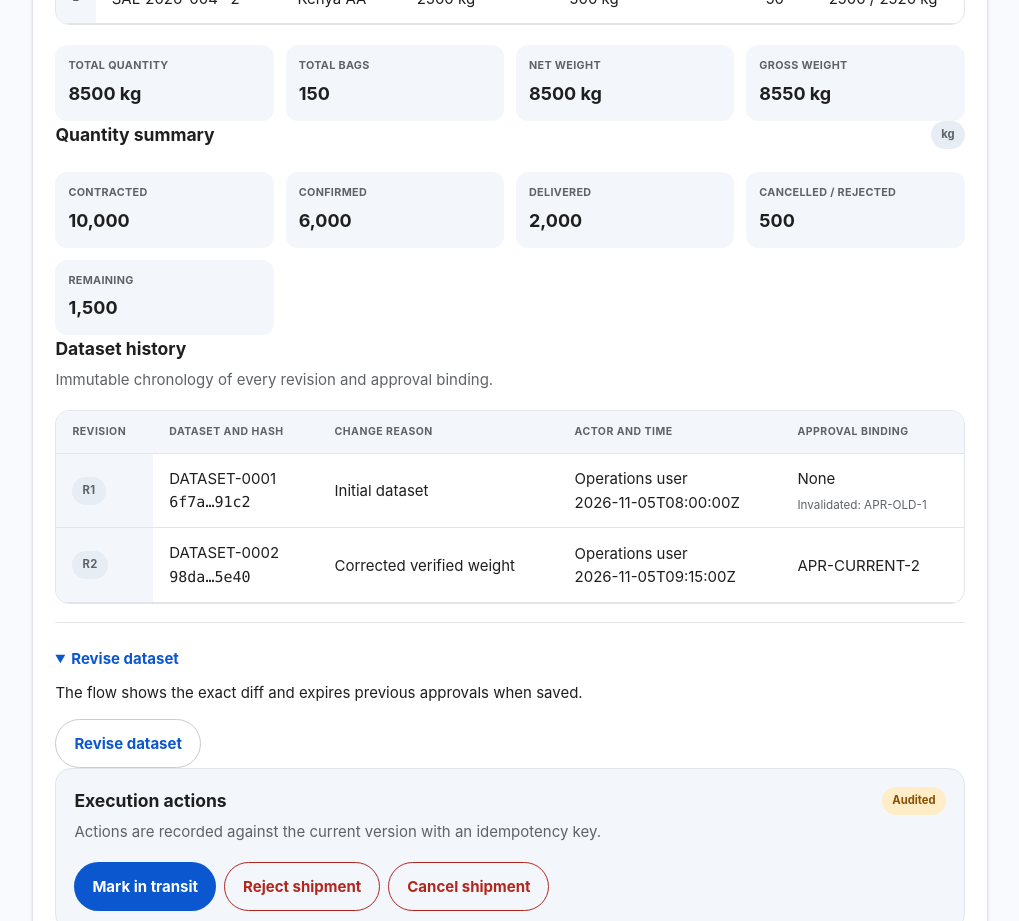
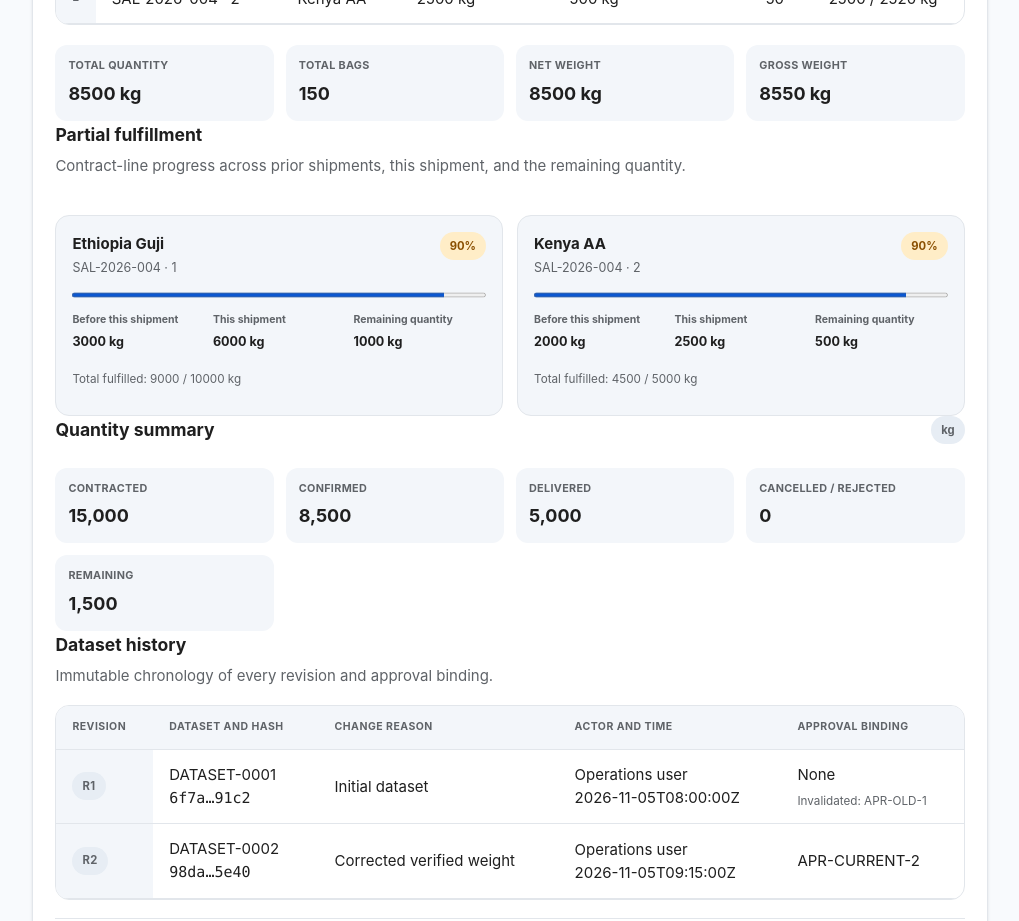
Before and after one commit to EslamHamed2017/orb-system, a Next.js app: page /projects/1/shipments in a window 1280 px wide. Shown: the part 2700-3621 px from the top of the page, without its empty margins (254-1273 px from the left). Built offline with nearby package versions, Linux system fonts and the light colour scheme.

Commit message:
feat(orb): visualize partial fulfillment progress

```diff
--- /dev/null
+++ b/src/ui/features/shipments/PartialFulfillmentVisualization.tsx
@@ -0,0 +1,19 @@
+import s from "./operations.module.css";
+import { buildPartialFulfillmentRows, type PartialFulfillmentInput } from "./partial-fulfillment";
+
+export function PartialFulfillmentVisualization({ locale, lines }: Readonly<{ locale: "en" | "ar"; lines: readonly PartialFulfillmentInput[] }>) {
+  const ar = locale === "ar", rows = buildPartialFulfillmentRows(lines);
+  return <section aria-labelledby="partial-fulfillment-title" className={s.stack}>
+    <div className={s.sectionHeader}><div><h3 id="partial-fulfillment-title">{ar ? "التنفيذ الجزئي" : "Partial fulfillment"}</h3><p>{ar ? "تقدم كل بند عقد عبر الشحنات السابقة وهذه الشحنة والكمية المتبقية." : "Contract-line progress across prior shipments, this shipment, and the remaining quantity."}</p></div></div>
+    <div className={s.fulfillmentGrid}>{rows.map((row) => <article className={s.fulfillmentCard} key={row.contractLineVersionId}>
+      <div className={s.fulfillmentHeading}><div><strong>{row.productName}</strong><small><bdi>{row.contractLineReference}</bdi></small></div><span className={[s.chip, row.completionPercent === 100 ? s.success : s.warning].join(" ")}>{row.completionPercent}%</span></div>
+      <progress max={100} value={row.completionPercent} aria-label={row.productName + " " + (ar ? "نسبة التنفيذ" : "fulfillment percentage")}>{row.completionPercent}%</progress>
+      <dl className={s.fulfillmentStats}>
+        <div><dt>{ar ? "تم قبل هذه الشحنة" : "Before this shipment"}</dt><dd><bdi>{row.fulfilledBeforeShipment} {row.unit}</bdi></dd></div>
+        <div><dt>{ar ? "هذه الشحنة" : "This shipment"}</dt><dd><bdi>{row.currentShipmentQuantity} {row.unit}</bdi></dd></div>
+        <div><dt>{ar ? "الكمية المتبقية" : "Remaining quantity"}</dt><dd><bdi>{row.remainingQuantity} {row.unit}</bdi></dd></div>
+      </dl>
+      <p className={s.helper}>{ar ? "الإجمالي المنفذ" : "Total fulfilled"}: <bdi>{row.fulfilledQuantity} / {row.contractedQuantity} {row.unit}</bdi></p>
+    </article>)}</div>
+  </section>;
+}
--- a/src/ui/features/shipments/ShipmentWorkspaceCore.tsx
+++ b/src/ui/features/shipments/ShipmentWorkspaceCore.tsx
@@ -1,12 +1,13 @@
 import { DatasetHistory, type DatasetHistoryRow } from "./DatasetHistory";
 import { ExecutionActions, type ShipmentKind, type ShipmentUiState } from "./ExecutionActions";
 import { QuantitySummary } from "./QuantitySummary";
+import { PartialFulfillmentVisualization } from "./PartialFulfillmentVisualization";
 import { SalesShipmentLines } from "./SalesShipmentLines";
 import { SupplierContainerLines } from "./SupplierContainerLines";
 import s from "./operations.module.css";
 type DemoState="tolerance"|"stale"|"replay"|"post-transit"|null;
 const approvedSalesLines = [{ id: "contract-line-version-1", reference: "SAL-2026-004 · 1", productName: "Ethiopia Guji", remainingQuantity: "7000", unit: "kg" }, { id: "contract-line-version-2", reference: "SAL-2026-004 · 2", productName: "Kenya AA", remainingQuantity: "3000", unit: "kg" }] as const;
-const initialSalesLines = [{ id: "shipment-line-1", contractLineVersionId: "contract-line-version-1", contractLineReference: "SAL-2026-004 · 1", productName: "Ethiopia Guji", quantity: "6000", remainingQuantity: "7000", unit: "kg", bagCount: 100, bagWeight: "60", netWeight: "6000", grossWeight: "6030", customerPurchaseOrderReference: "PO-481", marksAndNumbers: "ORB-GUJI" }, { id: "shipment-line-2", contractLineVersionId: "contract-line-version-2", contractLineReference: "SAL-2026-004 · 2", productName: "Kenya AA", quantity: "2500", remainingQuantity: "3000", unit: "kg", bagCount: 50, bagWeight: "50", netWeight: "2500", grossWeight: "2520", customerPurchaseOrderReference: null, marksAndNumbers: null }] as const;
+const initialSalesLines = [{ id: "shipment-line-1", contractLineVersionId: "contract-line-version-1", contractLineReference: "SAL-2026-004 · 1", productName: "Ethiopia Guji", quantity: "6000", remainingQuantity: "7000", contractedQuantity: "10000", unit: "kg", bagCount: 100, bagWeight: "60", netWeight: "6000", grossWeight: "6030", customerPurchaseOrderReference: "PO-481", marksAndNumbers: "ORB-GUJI" }, { id: "shipment-line-2", contractLineVersionId: "contract-line-version-2", contractLineReference: "SAL-2026-004 · 2", productName: "Kenya AA", quantity: "2500", remainingQuantity: "3000", contractedQuantity: "5000", unit: "kg", bagCount: 50, bagWeight: "50", netWeight: "2500", grossWeight: "2520", customerPurchaseOrderReference: null, marksAndNumbers: null }] as const;
 const approvedPurchaseLines = [{ id: "purchase-line-version-1", reference: "PUR-2026-011 · 1", productName: "Ethiopia Guji", remainingQuantity: "7000", unit: "kg", supplierId: "supplier-arbor", supplierName: "Arbor Export", purchaseContractId: "purchase-contract-1" }, { id: "purchase-line-version-2", reference: "PUR-2026-019 · 1", productName: "Kenya AA", remainingQuantity: "3000", unit: "kg", supplierId: "supplier-blue-nile", supplierName: "Blue Nile Trading", purchaseContractId: "purchase-contract-2" }] as const;
 const initialSupplierLines = [{ id: "container-line-1", supplierId: "supplier-arbor", supplierName: "Arbor Export", purchaseContractId: "purchase-contract-1", contractLineVersionId: "purchase-line-version-1", contractLineReference: "PUR-2026-011 · 1", productName: "Ethiopia Guji", quantity: "6000", remainingQuantity: "7000", unit: "kg", bagCount: 100, bagWeight: "60", netWeight: "6000", grossWeight: "6030", supplierLotReference: "ARB-GUJI-26" }, { id: "container-line-2", supplierId: "supplier-blue-nile", supplierName: "Blue Nile Trading", purchaseContractId: "purchase-contract-2", contractLineVersionId: "purchase-line-version-2", contractLineReference: "PUR-2026-019 · 1", productName: "Kenya AA", quantity: "2500", remainingQuantity: "3000", unit: "kg", bagCount: 50, bagWeight: "50", netWeight: "2500", grossWeight: "2520", supplierLotReference: "BNT-KAA-88" }] as const;
 const history:readonly DatasetHistoryRow[]=[{revision:1,datasetId:"DATASET-0001",hash:"6f7a…91c2",reason:"Initial dataset",actor:"Operations user",changedAt:"2026-11-05T08:00:00Z",approvalId:null,invalidatedApprovalIds:["APR-OLD-1"]},{revision:2,datasetId:"DATASET-0002",hash:"98da…5e40",reason:"Corrected verified weight",actor:"Operations user",changedAt:"2026-11-05T09:15:00Z",approvalId:"APR-CURRENT-2",invalidatedApprovalIds:[]}];
@@ -19,7 +20,8 @@ export function ShipmentWorkspaceCore({kind,locale,state,demoState,canMutate=tru
   {!supplier&&<div className={s.cardMuted}><label>{ar?"مصدر المورد الأساسي":"Primary supplier source"}<select aria-label={ar?"مصدر المورد الأساسي":"Primary supplier source"} defaultValue="ORB-SUP-0007"><option value="ORB-SUP-0007">ORB-SUP-0007 — {ar?"مؤكدة ومتوافقة":"Confirmed and compatible"}</option></select><small className={s.helper}>{ar?"مصدر مؤكد ومتوافق واحد مرتبط بهذه الشحنة.":"Exactly one confirmed compatible source is bound."}</small></label></div>}
   {!supplier&&<SalesShipmentLines locale={locale} initialLines={initialSalesLines} approvedLines={approvedSalesLines} canMutate={canMutate&&state==="draft"}/>}
   {supplier&&<SupplierContainerLines locale={locale} initialLines={initialSupplierLines} approvedLines={approvedPurchaseLines} canMutate={canMutate&&state==="draft"}/>}
-  {!supplier&&<QuantitySummary locale={locale} value={{contracted:"10,000",confirmed:"6,000",delivered:"2,000",cancelledRejected:"500",remaining:"1,500"}}/>}
+  {!supplier&&<PartialFulfillmentVisualization locale={locale} lines={initialSalesLines.map((line) => ({ contractLineVersionId: line.contractLineVersionId, contractLineReference: line.contractLineReference, productName: line.productName, contractedQuantity: line.contractedQuantity, availableBeforeShipment: line.remainingQuantity, currentShipmentQuantity: line.quantity, unit: line.unit }))}/>}
+  {!supplier&&<QuantitySummary locale={locale} value={{contracted:"15,000",confirmed:"8,500",delivered:"5,000",cancelledRejected:"0",remaining:"1,500"}}/>}
   {demoState==="tolerance"&&!supplier&&<section role="alert" className={`${s.notice} ${s.noticeError}`}><h3>{ar?"خارج حدود التحمل":"Outside tolerance"}</h3><p>{ar?"المسموح: 9,900 إلى 10,100؛ الفعلي: 10,250.":"Allowed: 9,900 to 10,100; actual: 10,250."}</p><p>{ar?"مراجعة مجموعة البيانات 2 · مصدر المورد الأساسي ORB-SUP-0007":"Dataset revision 2 · primary supplier source ORB-SUP-0007"}</p><p>{ar?"انتهت صلاحية الموافقة: APR-OLD-1":"Approval expired: APR-OLD-1"}</p><button className={s.secondary} type="button" data-operation-id="requestToleranceException">{ar?"طلب استثناء":"Request exception"}</button></section>}
   <section aria-labelledby={`${kind}-history-title`}><div className={s.sectionHeader}><div><h3 id={`${kind}-history-title`}>{ar?"سجل مجموعة البيانات":"Dataset history"}</h3><p>{ar?"سجل زمني غير قابل للتغيير لكل مراجعة وارتباط اعتماد.":"Immutable chronology of every revision and approval binding."}</p></div></div><DatasetHistory rows={history} locale={locale}/></section>
   {canMutate&&canRevise&&<details className={s.disclosure} open><summary>{ar?"مراجعة مجموعة البيانات":"Revise dataset"}</summary><p>{ar?"يُظهر التدفق الفرق وينهي الموافقات السابقة عند حفظ مراجعة جديدة.":"The flow shows the exact diff and expires previous approvals when saved."}</p><button className={s.secondary} type="button" data-operation-id={supplier?"reviseSupplierShipmentDataset":"reviseSalesShipmentDataset"}>{ar?"مراجعة مجموعة البيانات":"Revise dataset"}</button></details>}
--- a/src/ui/features/shipments/operations.module.css
+++ b/src/ui/features/shipments/operations.module.css
@@ -59,3 +59,16 @@
  .metaGrid,.stats,.formGrid{grid-template-columns:1fr 1fr}.tabs{margin-inline:-16px;padding-inline:8px}.tab{padding-inline:12px}.routeItem{grid-template-columns:36px minmax(0,1fr)}.routeItem>*:last-child{grid-column:1/-1}.tableScroll{border-radius:10px}
 }
 @media(max-width:420px){ .metaGrid,.stats,.formGrid,.contextBar{grid-template-columns:1fr}.pageHeader h1{font-size:1.65rem}.actions>*{inline-size:100%}.routeItem{grid-template-columns:32px minmax(0,1fr)} }
+
+.fulfillmentGrid { display:grid; gap:14px; grid-template-columns:repeat(2,minmax(0,1fr)); }
+.fulfillmentCard { background:var(--orb-color-surface-container-low); border:1px solid var(--orb-color-outline-variant); border-radius:14px; display:grid; gap:12px; min-inline-size:0; padding:16px; }
+.fulfillmentHeading { align-items:flex-start; display:flex; gap:12px; justify-content:space-between; }
+.fulfillmentHeading div { display:grid; gap:3px; min-inline-size:0; }
+.fulfillmentHeading small { color:var(--orb-color-on-surface-variant); }
+.fulfillmentCard progress { accent-color:var(--orb-color-primary); block-size:10px; inline-size:100%; }
+.fulfillmentStats { display:grid; gap:8px; grid-template-columns:repeat(3,minmax(0,1fr)); margin:0; }
+.fulfillmentStats div { min-inline-size:0; }
+.fulfillmentStats dt { color:var(--orb-color-on-surface-variant); font-size:.7rem; font-weight:700; }
+.fulfillmentStats dd { font-size:.84rem; font-weight:750; margin:4px 0 0; overflow-wrap:anywhere; }
+@media(max-width:700px){ .fulfillmentGrid{grid-template-columns:1fr}.fulfillmentStats{grid-template-columns:1fr 1fr 1fr} }
+@media(max-width:420px){ .fulfillmentStats{grid-template-columns:1fr} }
--- /dev/null
+++ b/src/ui/features/shipments/partial-fulfillment.ts
@@ -0,0 +1,39 @@
+// @ts-expect-error Native Node TypeScript tests require source extensions.
+import { DecimalAmount } from "../../../platform/decimal/index.ts";
+
+export type PartialFulfillmentInput = Readonly<{
+  contractLineVersionId: string; contractLineReference: string; productName: string;
+  contractedQuantity: string; availableBeforeShipment: string; currentShipmentQuantity: string; unit: string;
+}>;
+export type PartialFulfillmentRow = Readonly<{
+  contractLineVersionId: string; contractLineReference: string; productName: string; contractedQuantity: string;
+  fulfilledBeforeShipment: string; currentShipmentQuantity: string; fulfilledQuantity: string; remainingQuantity: string;
+  completionPercent: number; unit: string;
+}>;
+
+const ZERO = DecimalAmount.parse(0);
+function percent(numerator: DecimalAmount, denominator: DecimalAmount): number {
+  const scale = Math.max(numerator.scale, denominator.scale);
+  const left = numerator.coefficient * 10n ** BigInt(scale - numerator.scale);
+  const right = denominator.coefficient * 10n ** BigInt(scale - denominator.scale);
+  return Number((left * 100n) / right);
+}
+
+export function buildPartialFulfillmentRows(inputs: readonly PartialFulfillmentInput[]): PartialFulfillmentRow[] {
+  return inputs.map((input) => {
+    const contracted = DecimalAmount.parse(input.contractedQuantity);
+    const available = DecimalAmount.parse(input.availableBeforeShipment);
+    const current = DecimalAmount.parse(input.currentShipmentQuantity);
+    if (contracted.compare(ZERO) !== 1 || available.compare(ZERO) === -1 || current.compare(ZERO) === -1) throw new RangeError("QUANTITY_INVALID");
+    if (available.compare(contracted) === 1) throw new RangeError("AVAILABLE_EXCEEDS_CONTRACTED");
+    if (current.compare(available) === 1) throw new RangeError("CURRENT_EXCEEDS_AVAILABLE");
+    const fulfilledBefore = contracted.subtract(available);
+    const fulfilled = fulfilledBefore.add(current);
+    const remaining = contracted.subtract(fulfilled);
+    return {
+      contractLineVersionId: input.contractLineVersionId, contractLineReference: input.contractLineReference, productName: input.productName,
+      contractedQuantity: contracted.toString(), fulfilledBeforeShipment: fulfilledBefore.toString(), currentShipmentQuantity: current.toString(),
+      fulfilledQuantity: fulfilled.toString(), remainingQuantity: remaining.toString(), completionPercent: percent(fulfilled, contracted), unit: input.unit,
+    };
+  });
+}
```
Also changed, not shown: specs/002-orb-concept-realignment/tasks.md (+2 -1 lines), 2 other files (tests, documents, lock files or other folders).
